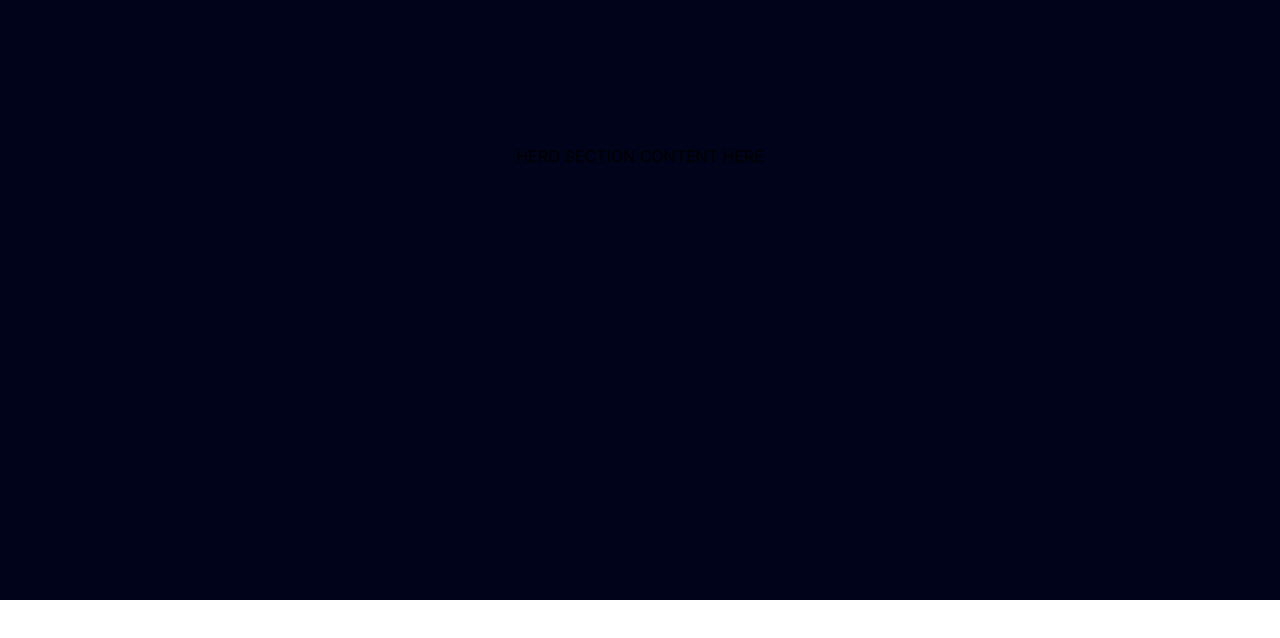
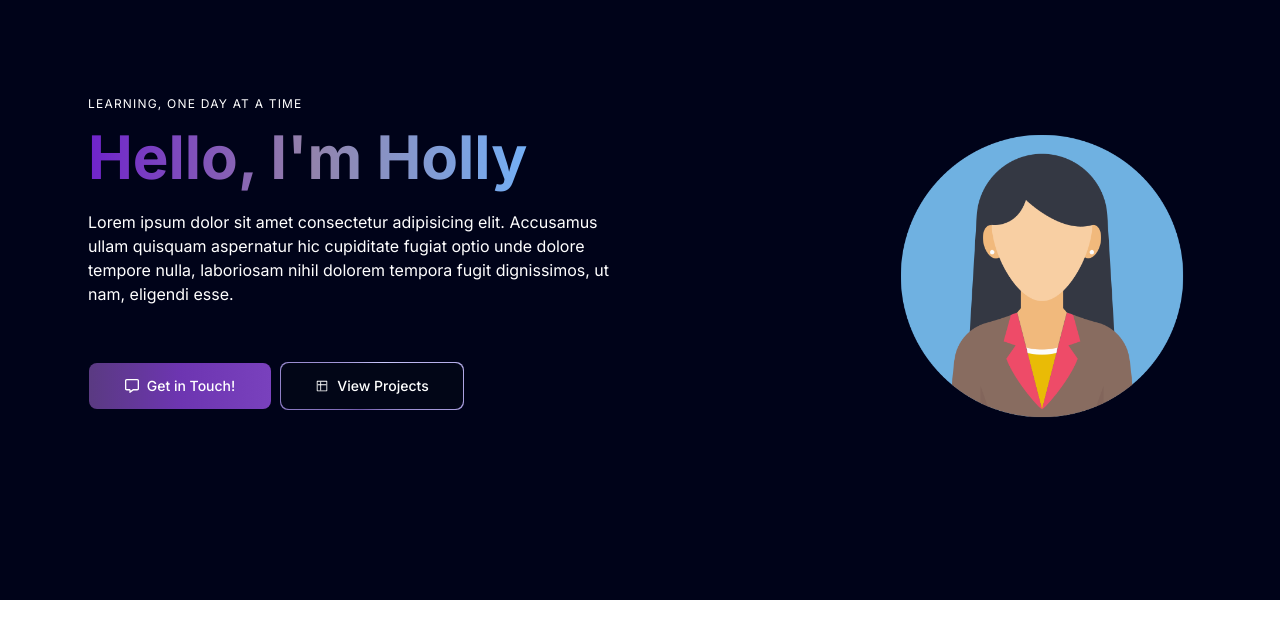
Before and after one commit to HollyGunning/personal-website-frontend, a Next.js app: page / in a window 1280 px wide. Shown: the top 638 px of the page. Built offline with nearby package versions, Linux system fonts and the light colour scheme.

Commit message:
Initial hero section concept

```diff
--- a/src/components/HeroSection.tsx
+++ b/src/components/HeroSection.tsx
@@ -1,13 +1,64 @@
 import React from 'react'
+import Image from "next/image";
+import { FaRegMessage   } from "react-icons/fa6";
+import { VscGithubProject } from "react-icons/vsc";
+import MagicButton from './ui/MagicButton';
+import Button from './ui/Button';
 
-const HeroSection = () => {
+const HeroSection: React.FC = () => {
   return (
-    <div className="pt-36 pb-20">
-      <div>
-        <h1>HERO SECTION CONTENT HERE</h1>
+<section className="grid grid-cols-1 sm:grid-cols-12 text-white mt-24 px-0 lg:px-12 ">
+  {/* LEFT SECTION */}
+  <div className="col-span-7 md:col-span-6 sm:col-span-12 place-self-center">
+      <h1 className="uppercase text-xs tracking-widest">
+        Learning, One Day at a Time
+      </h1>
+      <h1 className="text-3xl md:text-5xl sm:text-4xl lg:text-6xl lg:leading-normal font-bold">
+        <span className="text-transparent bg-clip-text bg-gradient-to-r from-[#6f23cb] via-[#9382aa] to-[#74aff5]">Hello, I&apos;m Holly
+        </span>
+      </h1>
+      <p className="mt-2">
+        Lorem ipsum dolor sit amet consectetur adipisicing elit. Accusamus ullam quisquam aspernatur hic cupiditate fugiat optio unde dolore tempore nulla, laboriosam nihil dolorem tempora fugit dignissimos, ut nam, eligendi esse.
+      </p>
+      <div className="mt-8 lg:mt-4">
+        {/* <button className="mr-2 mb-4 lg:mb-0 px-6 py-3 w-full sm:fit md:w-2/5 lg:w-2/5 rounded bg-gradient-to-r from-[#7941bd] via-[#6d35b1] to-[#5a3a82]">
+          Get in Touch!
+        </button> */}
+
+
+        <a href="#contact" className="pr-2">
+          <Button
+            title="Get in Touch!"
+            icon={<FaRegMessage    />}
+            position="left"
+          />
+        </a>
+
+        <a href="#projects">
+          <MagicButton
+            title="View Projects"
+            icon={<VscGithubProject  />}
+            position="left"
+          />
+        </a>
       </div>
-    </div>
-  )
-}
+  </div>
+  {/* Right Side */}
+  <div className="col-span-5 md:col-span-6 sm:col-span-12 place-self-center lg:place-self-end mt-6">
+      <div className="">
+        <Image
+          className=""
+          src="/images/tempUser.png"
+          alt="profile image"
+          style={{color: "transparent"}}
+          width="300"
+          height="300"
+          loading="lazy"
+        />
+      </div>
+  </div>
+</section>
+  );
+};
 
-export default HeroSection
+export default HeroSection;
```
